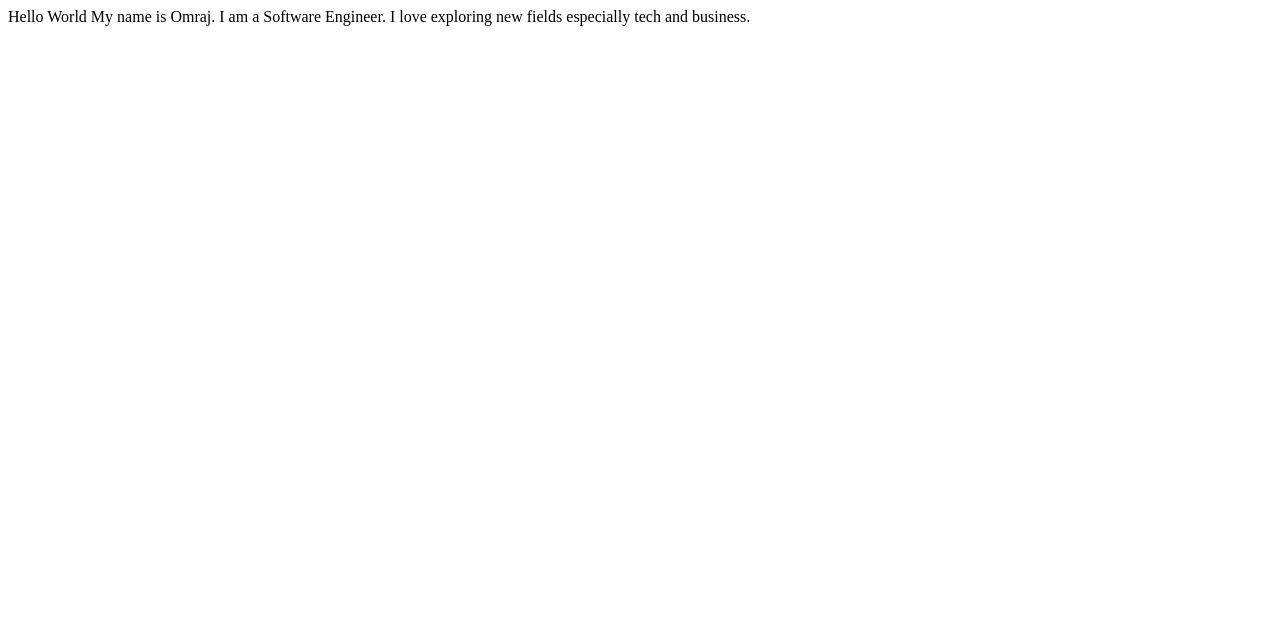
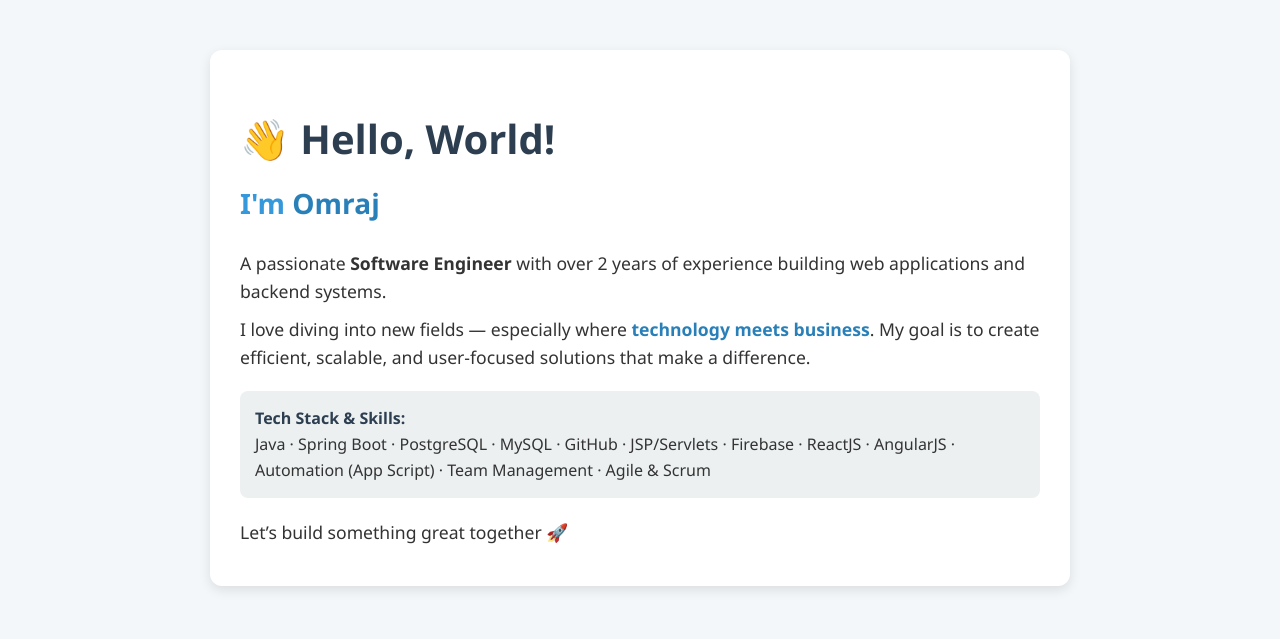
Before and after one commit to om-hub98/om-hub98.github.io, a plain HTML site: page index.html in a window 1280 px wide. Drawn offline with Linux system fonts and the light colour scheme.

Commit message:
Update index.html
added proper content and css

```diff
--- a/index.html
+++ b/index.html
@@ -1,4 +1,75 @@
-Hello World
-My name is Omraj.
-I am a Software Engineer.
-I love exploring new fields especially tech and business.
+<!DOCTYPE html>
+<html lang="en">
+<head>
+  <meta charset="UTF-8" />
+  <meta name="viewport" content="width=device-width, initial-scale=1.0"/>
+  <title>Omraj | Portfolio</title>
+  <style>
+    body {
+      margin: 0;
+      padding: 0;
+      font-family: 'Segoe UI', Tahoma, Geneva, Verdana, sans-serif;
+      background-color: #f4f7fa;
+      color: #333;
+      line-height: 1.6;
+    }
+
+    .container {
+      max-width: 800px;
+      margin: 50px auto;
+      padding: 30px;
+      background-color: #ffffff;
+      box-shadow: 0 4px 12px rgba(0,0,0,0.1);
+      border-radius: 12px;
+    }
+
+    h1 {
+      font-size: 2.5rem;
+      color: #2c3e50;
+      margin-bottom: 10px;
+    }
+
+    h2 {
+      font-size: 1.75rem;
+      color: #3498db;
+      margin-top: 0;
+    }
+
+    p {
+      font-size: 1.1rem;
+      margin: 10px 0;
+    }
+
+    .highlight {
+      color: #2980b9;
+      font-weight: 600;
+    }
+
+    .tech-stack {
+      margin-top: 20px;
+      padding: 15px;
+      background-color: #ecf0f1;
+      border-radius: 8px;
+    }
+
+    .tech-stack strong {
+      color: #2c3e50;
+    }
+  </style>
+</head>
+<body>
+  <div class="container">
+    <h1>👋 Hello, World!</h1>
+    <h2>I'm <span class="highlight">Omraj</span></h2>
+    <p>A passionate <strong>Software Engineer</strong> with over 2 years of experience building web applications and backend systems.</p>
+    <p>I love diving into new fields — especially where <span class="highlight">technology meets business</span>. My goal is to create efficient, scalable, and user-focused solutions that make a difference.</p>
+
+    <div class="tech-stack">
+      <strong>Tech Stack & Skills:</strong><br/>
+      Java · Spring Boot · PostgreSQL · MySQL · GitHub · JSP/Servlets · Firebase · ReactJS · AngularJS · Automation (App Script) · Team Management · Agile & Scrum
+    </div>
+
+    <p style="margin-top: 20px;">Let’s build something great together 🚀</p>
+  </div>
+</body>
+</html>
```
